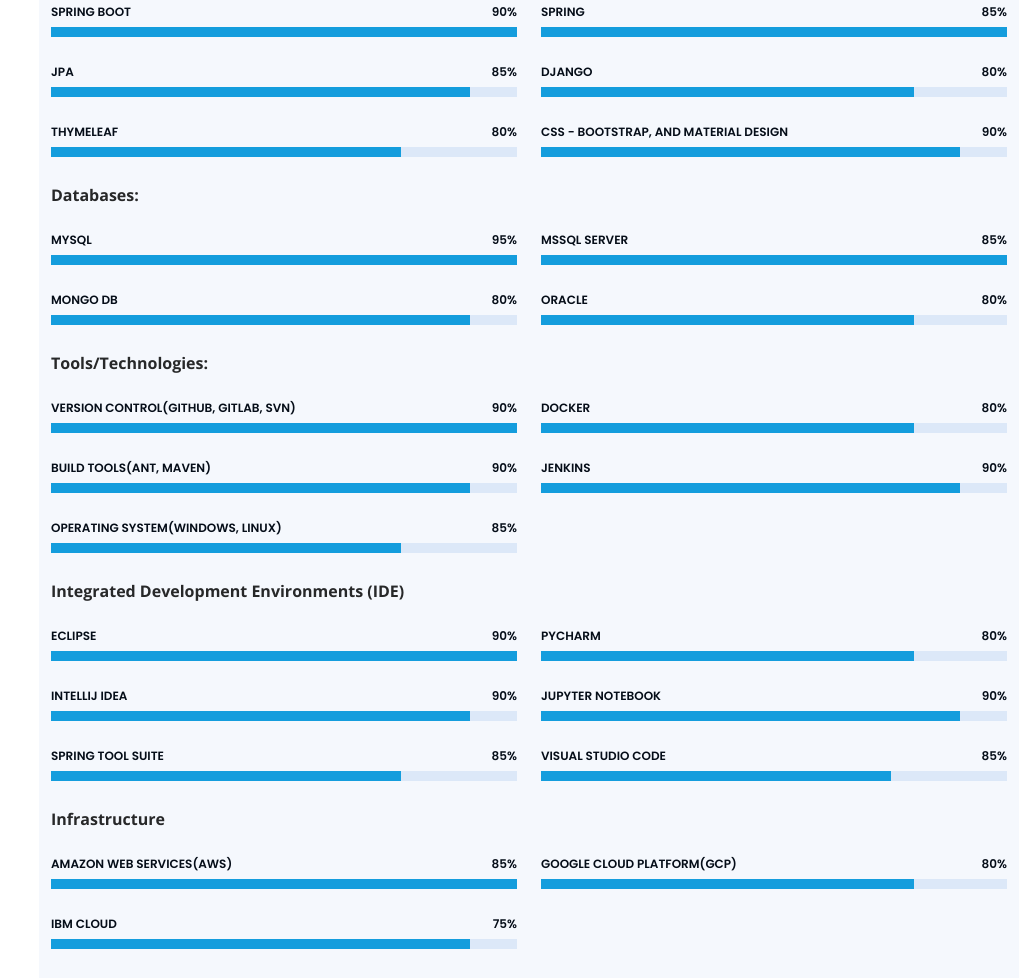
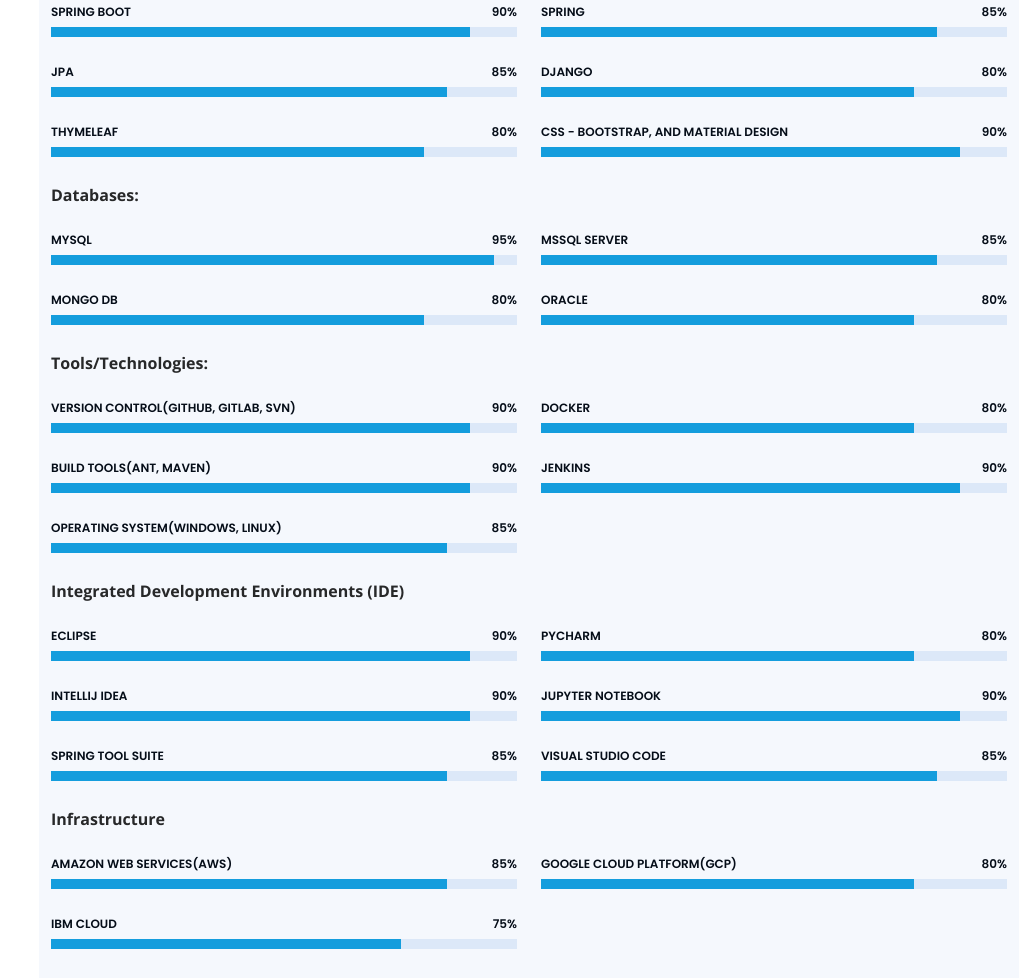
Before and after one commit to harsh7705/harsh7705.github.io, a plain HTML site: page index.html in a window 1280 px wide. Shown: the part 1904-2882 px from the top of the page, without its empty margins (261-1280 px from the left). Drawn offline with nearby package versions, Linux system fonts and the light colour scheme.

Commit message:
Progress Bar Fixes

```diff
--- a/index.html
+++ b/index.html
@@ -170,7 +170,7 @@
 
     <!-- ======= Skills Section ======= -->
     <section id="skills" class="skills section-bg">
-      <div class="container">
+            <div class="container">
 
         <div class="section-title">
           <h2>Skills</h2>
@@ -186,7 +186,7 @@
             <div class="progress">
               <span class="skill">Core Java <i class="val">95%</i></span>
               <div class="progress-bar-wrap">
-                <div class="progress-bar" role="progressbar" aria-valuenow="100" aria-valuemin="0" aria-valuemax="100"></div>
+                <div class="progress-bar" role="progressbar" aria-valuenow="95" aria-valuemin="0" aria-valuemax="100"></div>
               </div>
             </div>
 
@@ -200,7 +200,7 @@
             <div class="progress">
               <span class="skill">JavaScript <i class="val">80%</i></span>
               <div class="progress-bar-wrap">
-                <div class="progress-bar" role="progressbar" aria-valuenow="75" aria-valuemin="0" aria-valuemax="100"></div>
+                <div class="progress-bar" role="progressbar" aria-valuenow="80" aria-valuemin="0" aria-valuemax="100"></div>
               </div>
             </div>
 
@@ -236,21 +236,21 @@
             <div class="progress">
               <span class="skill">Spring Boot <i class="val">90%</i></span>
               <div class="progress-bar-wrap">
-                <div class="progress-bar" role="progressbar" aria-valuenow="100" aria-valuemin="0" aria-valuemax="100"></div>
+                <div class="progress-bar" role="progressbar" aria-valuenow="90" aria-valuemin="0" aria-valuemax="100"></div>
               </div>
             </div>
 
             <div class="progress">
               <span class="skill">JPA <i class="val">85%</i></span>
               <div class="progress-bar-wrap">
-                <div class="progress-bar" role="progressbar" aria-valuenow="90" aria-valuemin="0" aria-valuemax="100"></div>
+                <div class="progress-bar" role="progressbar" aria-valuenow="85" aria-valuemin="0" aria-valuemax="100"></div>
               </div>
             </div>
 
             <div class="progress">
               <span class="skill">Thymeleaf<i class="val">80%</i></span>
               <div class="progress-bar-wrap">
-                <div class="progress-bar" role="progressbar" aria-valuenow="75" aria-valuemin="0" aria-valuemax="100"></div>
+                <div class="progress-bar" role="progressbar" aria-valuenow="80" aria-valuemin="0" aria-valuemax="100"></div>
               </div>
             </div>
 
@@ -263,7 +263,7 @@
 			<div class="progress">
               <span class="skill">Spring <i class="val">85%</i></span>
               <div class="progress-bar-wrap">
-                <div class="progress-bar" role="progressbar" aria-valuenow="100" aria-valuemin="0" aria-valuemax="100"></div>
+                <div class="progress-bar" role="progressbar" aria-valuenow="85" aria-valuemin="0" aria-valuemax="100"></div>
               </div>
             </div>
 
@@ -293,14 +293,14 @@
             <div class="progress">
               <span class="skill">MySQL<i class="val">95%</i></span>
               <div class="progress-bar-wrap">
-                <div class="progress-bar" role="progressbar" aria-valuenow="100" aria-valuemin="0" aria-valuemax="100"></div>
+                <div class="progress-bar" role="progressbar" aria-valuenow="95" aria-valuemin="0" aria-valuemax="100"></div>
               </div>
             </div>
 
             <div class="progress">
               <span class="skill">Mongo DB <i class="val">80%</i></span>
               <div class="progress-bar-wrap">
-                <div class="progress-bar" role="progressbar" aria-valuenow="90" aria-valuemin="0" aria-valuemax="100"></div>
+                <div class="progress-bar" role="progressbar" aria-valuenow="80" aria-valuemin="0" aria-valuemax="100"></div>
               </div>
             </div>
           </div>
@@ -312,7 +312,7 @@
 			<div class="progress">
               <span class="skill">MSSQL Server<i class="val">85%</i></span>
               <div class="progress-bar-wrap">
-                <div class="progress-bar" role="progressbar" aria-valuenow="100" aria-valuemin="0" aria-valuemax="100"></div>
+                <div class="progress-bar" role="progressbar" aria-valuenow="85" aria-valuemin="0" aria-valuemax="100"></div>
               </div>
             </div>
 
@@ -334,7 +334,7 @@
             <div class="progress">
               <span class="skill">Version Control(Github, Gitlab, SVN) <i class="val">90%</i></span>
               <div class="progress-bar-wrap">
-                <div class="progress-bar" role="progressbar" aria-valuenow="100" aria-valuemin="0" aria-valuemax="100"></div>
+                <div class="progress-bar" role="progressbar" aria-valuenow="90" aria-valuemin="0" aria-valuemax="100"></div>
               </div>
             </div>
 
@@ -348,7 +348,7 @@
             <div class="progress">
               <span class="skill">Operating System(Windows, Linux)<i class="val">85%</i></span>
               <div class="progress-bar-wrap">
-                <div class="progress-bar" role="progressbar" aria-valuenow="75" aria-valuemin="0" aria-valuemax="100"></div>
+                <div class="progress-bar" role="progressbar" aria-valuenow="85" aria-valuemin="0" aria-valuemax="100"></div>
               </div>
             </div>
 
@@ -383,7 +383,7 @@
             <div class="progress">
               <span class="skill">Eclipse<i class="val">90%</i></span>
               <div class="progress-bar-wrap">
-                <div class="progress-bar" role="progressbar" aria-valuenow="100" aria-valuemin="0" aria-valuemax="100"></div>
+                <div class="progress-bar" role="progressbar" aria-valuenow="90" aria-valuemin="0" aria-valuemax="100"></div>
               </div>
             </div>
 
@@ -397,7 +397,7 @@
             <div class="progress">
               <span class="skill">Spring Tool Suite<i class="val">85%</i></span>
               <div class="progress-bar-wrap">
-                <div class="progress-bar" role="progressbar" aria-valuenow="75" aria-valuemin="0" aria-valuemax="100"></div>
+                <div class="progress-bar" role="progressbar" aria-valuenow="85" aria-valuemin="0" aria-valuemax="100"></div>
               </div>
             </div>
 
@@ -423,7 +423,7 @@
 			<div class="progress">
               <span class="skill">Visual Studio Code<i class="val">85%</i></span>
               <div class="progress-bar-wrap">
-                <div class="progress-bar" role="progressbar" aria-valuenow="75" aria-valuemin="0" aria-valuemax="100"></div>
+                <div class="progress-bar" role="progressbar" aria-valuenow="85" aria-valuemin="0" aria-valuemax="100"></div>
               </div>
             </div>
 
@@ -438,14 +438,14 @@
             <div class="progress">
               <span class="skill">Amazon Web Services(AWS)<i class="val">85%</i></span>
               <div class="progress-bar-wrap">
-                <div class="progress-bar" role="progressbar" aria-valuenow="100" aria-valuemin="0" aria-valuemax="100"></div>
+                <div class="progress-bar" role="progressbar" aria-valuenow="85" aria-valuemin="0" aria-valuemax="100"></div>
               </div>
             </div>
 
             <div class="progress">
               <span class="skill">IBM Cloud<i class="val">75%</i></span>
               <div class="progress-bar-wrap">
-                <div class="progress-bar" role="progressbar" aria-valuenow="90" aria-valuemin="0" aria-valuemax="100"></div>
+                <div class="progress-bar" role="progressbar" aria-valuenow="75" aria-valuemin="0" aria-valuemax="100"></div>
               </div>
             </div>
           </div>
@@ -464,8 +464,7 @@
 
         </div>
 
-      </div>
-      </div>
+      </div>      </div>
 
     </section><!-- End Skills Section -->
 
```
